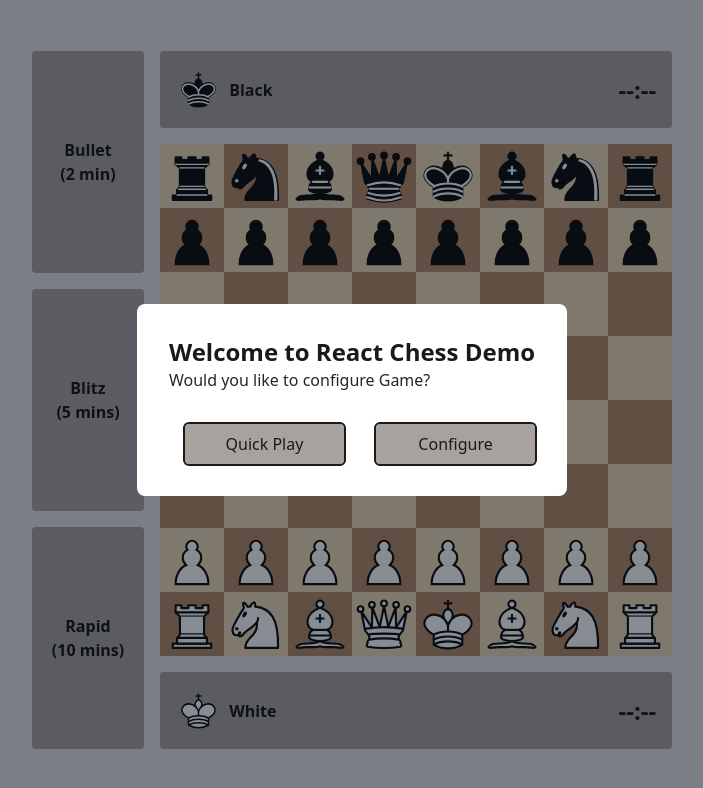
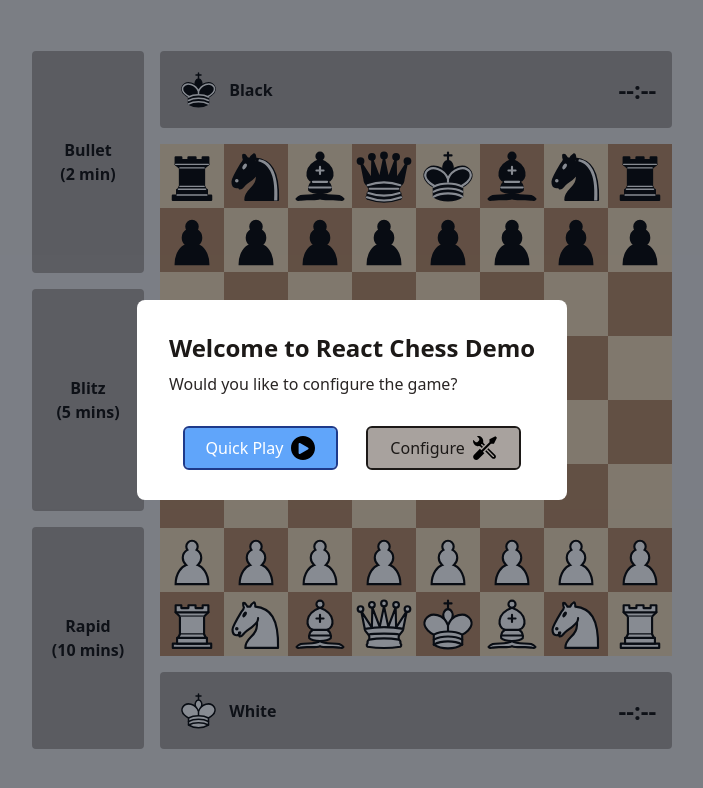
Before and after one commit to Luisgarchi/chess-app, a React (Vite) app: page / in a window 1280 px wide. Shown: the top 788 px of the page, without its empty margins (288-991 px from the left). Built offline with nearby package versions, Linux system fonts and the light colour scheme.

Commit message:
Created Button UI component

```diff
--- a/src/App.jsx
+++ b/src/App.jsx
@@ -59,9 +59,9 @@ export default function App(){
         if (payload.type === "CHECKMATE"){
             setGameResult(`Checkmate - ${payload.turn === 'w' ? players.black : players.white} wins`);
         } else if (payload.type === "STALEMATE"){
-            setGameResult("Stalemate - Draw")
+            setGameResult("Draw - Stalemate")
         } else if (payload.type === "FIFTYMOVE"){
-            setGameResult("Fifty-move rule - Draw")
+            setGameResult("Draw - Fifty-move rule")
         } else if (payload.type === "TIME"){
             setGameResult(`${payload.turn === 'w' ? players.black : players.white} wins on time`)
         }
--- a/src/components/modals/GameConfiguration.jsx
+++ b/src/components/modals/GameConfiguration.jsx
@@ -2,7 +2,7 @@ import { useState, useRef, useContext } from "react"
 import { ModalContext } from "../../context/ModalContext"
 import kingBlack from "../../assets/kingBlack.svg"
 import kingWhite from "../../assets/kingWhite.svg"
-
+import Button from "../uiComponents/Button"
 
 export default function GameConfiguration() {
 
@@ -23,8 +23,10 @@ export default function GameConfiguration() {
     const blackNameRef = useRef()
 
     // Button styles
-    const buttonBaseStyle = "bg-stone-400 text-stone-900 px-4 py-2 mx-4 rounded outline outline-2 hover:outline-4 font-medium";
-    const buttonBlue = "bg-blue-400 text-white px-4 py-2 mx-4 rounded outline outline-2 hover:outline-4 outline-blue-600 hover:outline-blue-900 font-medium";
+
+    const buttonBaseStyle = "bg-stone-400 text-stone-900 px-4 py-2 mx-4 rounded outline outline-2 hover:outline-4 font-medium flex items-center";
+    const buttonBlue = "bg-blue-400 text-white px-4 py-2 mx-4 rounded outline outline-2 hover:outline-4 outline-blue-600 hover:outline-blue-900 font-medium flex items-center";
+
 
     function getButtonClass(condition) {
         // When the condition is true, make the outline thicker to indicate active state
@@ -87,7 +89,6 @@ export default function GameConfiguration() {
         setGameStatus("game-start")
     }
 
-
     return (
         <div className="fixed inset-0 bg-gray-900 bg-opacity-50 flex justify-center items-center z-50">
             <div className="bg-white p-8 rounded-lg relative">
@@ -129,7 +130,7 @@ export default function GameConfiguration() {
 
                 {/* Submit button*/}
                 <div className="flex justify-center mt-16">
-                    <button className={buttonBlue + " button-pulsate"} onClick={handleClose}>Start Game</button>
+                    <Button type = {'play'} text = {"Start Game"} onClick={handleClose} styles = {buttonBlue}/>
                 </div>
 
             </div>
--- a/src/components/modals/GameOver.jsx
+++ b/src/components/modals/GameOver.jsx
@@ -2,6 +2,7 @@ import { useContext } from "react";
 import { ModalContext } from "../../context/ModalContext";
 import { fenStart } from "../../chess/fenStart";
 
+import Button from "../uiComponents/Button";
 
 
 export default function GameOver(){
@@ -26,7 +27,7 @@ export default function GameOver(){
         setGameStatus("settings")
     }
 
-    const buttonGray = "bg-stone-400 text-stone-900 px-4 py-2 mx-4 rounded outline outline-2 hover:outline-4 font-medium";
+    const buttonGray = "bg-stone-400 text-stone-900 px-4 py-2 mx-4 rounded outline outline-2 hover:outline-4 font-medium flex-1";
     const buttonBlue = "bg-blue-400 text-white px-4 py-2 mx-4 rounded outline outline-2 hover:outline-4 outline-blue-600 hover:outline-blue-900 font-medium";
 
     return (
@@ -34,20 +35,18 @@ export default function GameOver(){
             <div className="bg-white p-8 rounded-lg relative text-center">
                 <h2 className="text-2xl font-bold text-stone-900 mb-4">Game Over</h2>
                 <h1 className="text-4xl font-bold text-stone-900">{gameResult}</h1>
-                <div className="flex justify-between my-4">
+                <div className="flex justify-start my-8">
                     <button className={buttonGray} onClick={onRestart} >
                         Rematch
                     </button>
-                    <button className={buttonGray} onClick={onConfigure} >
-                        Configure Game
-                    </button>
+                    <Button type = {'settings'} text = {"Configure"} onClick={onConfigure} />
                 </div>
-                <div className="mt-4">
+                <div className="mt-8">
                     <button className={buttonBlue} onClick={onAnalyse}>
                         Analyse Game
                     </button>
                 </div>
-            </div>s
+            </div>
         </div>
     )
 };
--- a/src/components/modals/GameStart.jsx
+++ /dev/null
@@ -1,29 +0,0 @@
-import WelcomeMessage from "./WelcomeMessage";
-import GameConfiguration from "./GameConfiguration";
-
-import { useState } from "react";
-
-export default function GameStart({ configGame, initParams, close }) {
-
-    const [isGameConfigured, setIsGameConfigured] = useState(false);
-
-    function selectConfigure(){
-        setIsGameConfigured(true)
-    }
-
-    return (
-        <>
-            {!isGameConfigured && <WelcomeMessage
-                    quickPlay = {close}
-                    onSelectConfig = {selectConfigure}
-                />
-            }
-            {isGameConfigured && <GameConfiguration
-                    configGame={configGame}
-                    initParams={initParams}
-                    submit = {close}
-                />
-            }
-        </>
-    )
-}
--- a/src/components/modals/WelcomeMessage.jsx
+++ b/src/components/modals/WelcomeMessage.jsx
@@ -1,32 +1,36 @@
 import { useContext } from "react";
 import { ModalContext } from "../../context/ModalContext";
+import Button from "../uiComponents/Button";
+
 
 export default function WelcomeMessage() {
 
-    const { setStates } = useContext(ModalContext)
+    const { setStates } = useContext(ModalContext);
     const { setGameStatus } = setStates;
 
-    function quickPlay(){
-        setGameStatus("game-start")
+    function quickPlay() {
+        setGameStatus("game-start");
     }
 
-    function onSelectConfig(){
-        setGameStatus("settings")
+    function onSelectConfig() {
+        setGameStatus("settings");
     }
 
-
-    const buttonBaseStyle = "bg-stone-400 text-stone-900 px-4 py-2 mx-4 rounded outline outline-2 hover:outline-4 flex-1 font-medium";
+    // Updated buttonBaseStyle to include flex and items-center
+    const buttonBaseStyle = "px-4 py-2 mx-4 rounded outline outline-2 hover:outline-4 font-medium flex items-center justify-center flex-1";
+    const buttonGrey = buttonBaseStyle + " bg-stone-400 text-stone-900";
+    const buttonBlue = buttonBaseStyle + " bg-blue-400 text-white outline-blue-900";
 
     return (
         <div className="fixed inset-0 bg-gray-900 bg-opacity-50 flex justify-center items-center z-50">
             <div className="bg-white p-8 rounded-lg">
-                <h2 className="text-2xl font-bold text-stone-900">Welcome to React Chess Demo</h2>
-                <p className="text-stone-800">Would you like to configure Game?</p>
-                <div className="flex justify-start space-x-4 mt-8">
-                    <button className={buttonBaseStyle} onClick={quickPlay}>Quick Play</button>
-                    <button className={buttonBaseStyle} onClick={onSelectConfig}>Configure</button>
+                <h2 className="text-2xl font-bold text-stone-900 mb-2">Welcome to React Chess Demo</h2>
+                <p className="text-stone-800">Would you like to configure the game?</p>
+                <div className="flex mt-8">
+                    <Button type = {'play'} text = {"Quick Play"} onClick={quickPlay} styles = {buttonBlue}/>
+                    <Button type = {'settings'} text = {"Configure"} onClick={onSelectConfig} styles = {buttonGrey} />
                 </div>
             </div>
         </div>
-    )
+    );
 }
--- /dev/null
+++ b/src/components/uiComponents/Button.jsx
@@ -0,0 +1,20 @@
+import play from "../../assets/play.svg";
+import settings from "../../assets/settings.svg"
+import restart from "../../assets/restart.svg"
+
+
+const icon = {
+    play: play,
+    settings: settings,
+    restart: restart
+}
+
+export default function Button({type, text, onClick, styles}) {
+
+    return (
+        <button className={styles} onClick={onClick}>
+            {text !== undefined && text}
+            {type !== undefined && <img src={icon[type]} className="w-6 h-6 ml-2" alt="play"/>}
+        </button>
+    )
+}
--- a/src/useChessTimers.jsx
+++ b/src/useChessTimers.jsx
@@ -6,7 +6,6 @@ export default function useChessTimers(stateTime, stateIncrement) {
     const [increment, setIncrement] = useState(stateIncrement)
 
     // Logic to handle no incrementing on first move
-    const [incrementWhite, setIncrementWhite] = useState(false);
     const [incrementBlack, setIncrementBlack] = useState(false);
 
     const [isWhiteTimerActive, setIsWhiteTimerActive] = useState(false);
@@ -47,12 +46,7 @@ export default function useChessTimers(stateTime, stateIncrement) {
     const stopTimer = useCallback((colour) => {
         if (colour === 'w') {
             setIsWhiteTimerActive(false);
-
-            if(incrementWhite) {
-                setWhiteTime((time) => time + increment)
-            } else {
-                setIncrementWhite(true)
-            }
+            setWhiteTime((time) => time + increment)
 
         } else if (colour === 'b') {
             setIsBlackTimerActive(false);
@@ -64,7 +58,7 @@ export default function useChessTimers(stateTime, stateIncrement) {
             }
             console.log(whiteTime, blackTime)
         }
-    }, [increment, incrementWhite, incrementBlack]);
+    }, [increment, incrementBlack]);
 
     const stopBothTimers = () => {
         setIsWhiteTimerActive(false);
@@ -75,7 +69,6 @@ export default function useChessTimers(stateTime, stateIncrement) {
         setWhiteTime(timeControl);
         setBlackTime(timeControl);
         setIncrement(increment)
-        setIncrementWhite(false)
         setIncrementBlack(false)
     }
 
```
Also changed, not shown: src/assets/play.svg (added).
